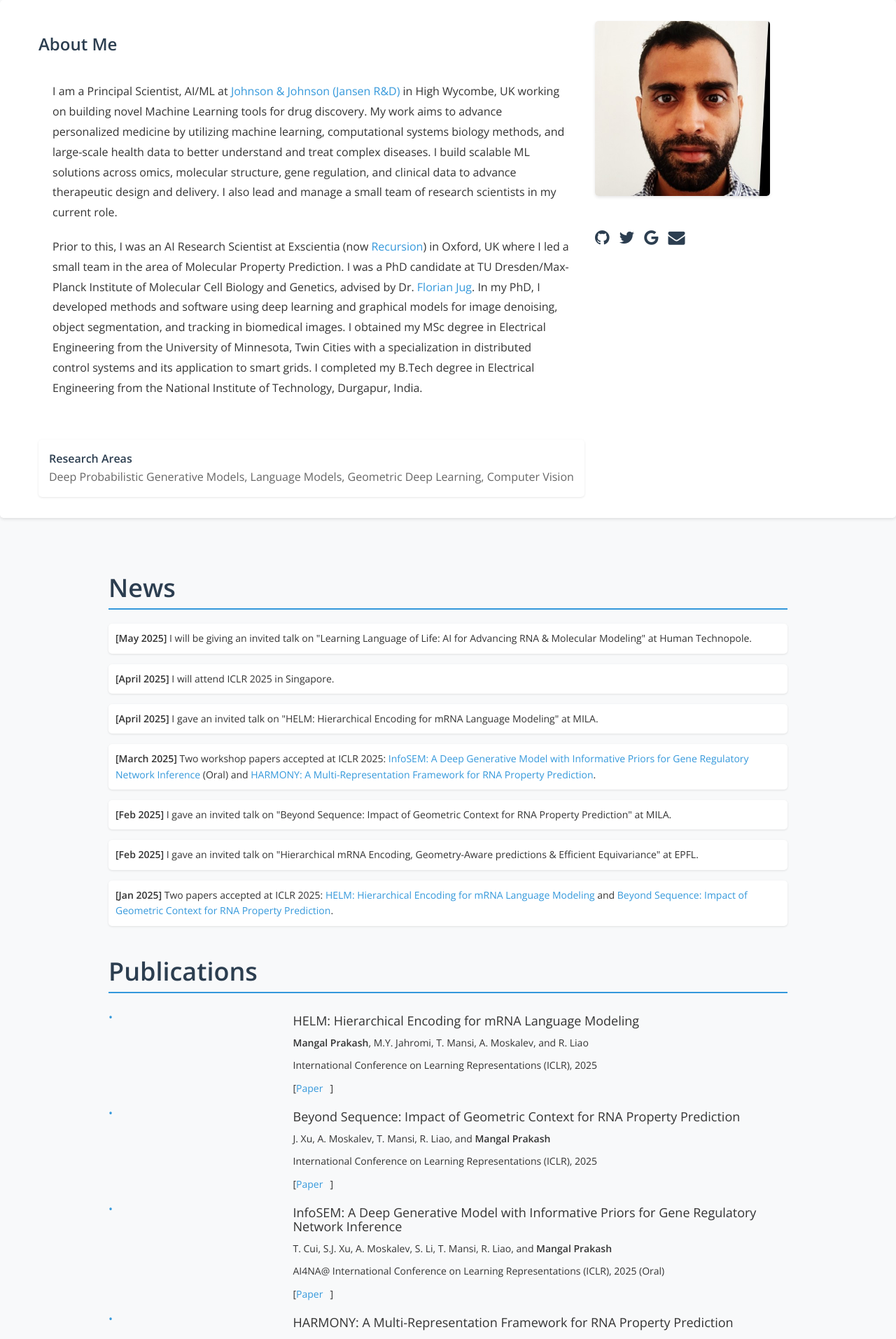
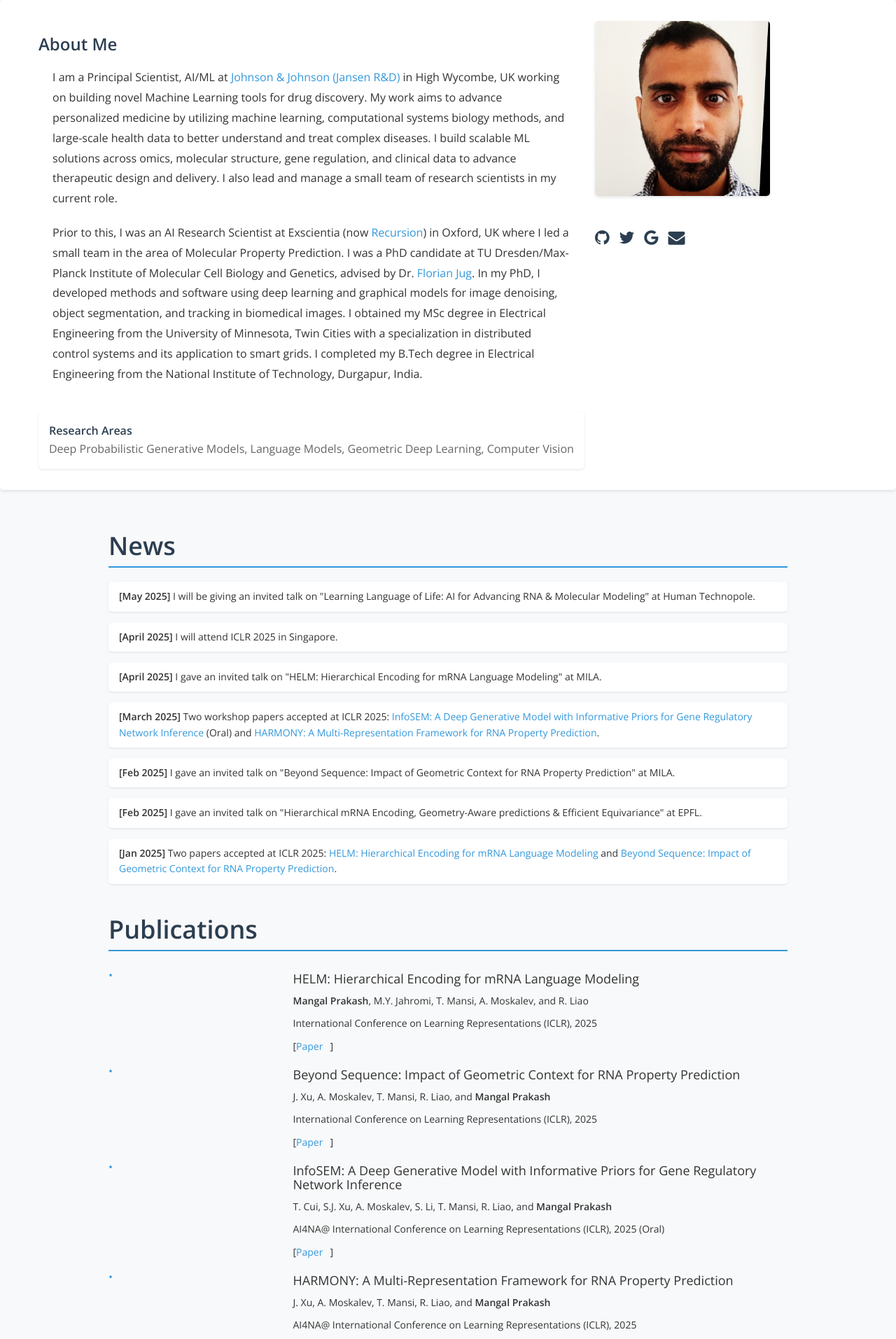
Before and after one commit to mangalp/mangalp.github.io, a Jekyll site: the page built from index.html, in a window 1280 px wide. Shown: the top 1913 px of the page at 70% size. Built offline with Jekyll 4.4.1, drawn with Linux system fonts in a browser that asks for light colours; nearby versions of some CDN libraries.

Commit message:
Update sections

```diff
--- a/css/main.css
+++ b/css/main.css
@@ -9,12 +9,12 @@
 .container {
     max-width: 980px;
     margin: 0 auto;
-    padding: 20px;
+    padding: 0 20px;
 }
 
 .jumbotron {
     background-color: #fff;
-    padding: 30px 0;
+    padding: 30px 20px;
     margin-bottom: 30px;
     border-radius: 5px;
     box-shadow: 0 2px 4px rgba(0,0,0,0.1);
@@ -78,11 +78,12 @@
 .news-list {
     list-style-type: none;
     padding-left: 0;
+    margin-left: 0;
 }
 
 .news-list li {
     margin-bottom: 15px;
-    padding: 10px;
+    padding: 10px 15px;
     background-color: #fff;
     border-radius: 5px;
     box-shadow: 0 1px 3px rgba(0,0,0,0.1);
```
